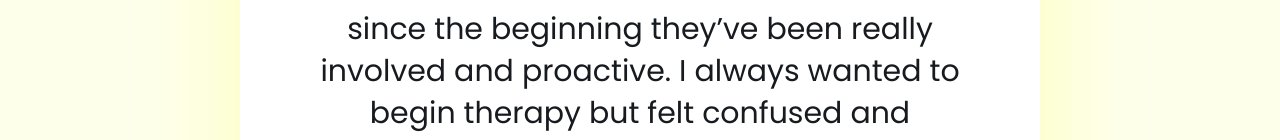
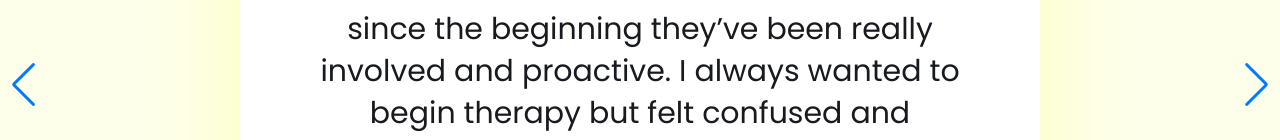
Before and after one commit to ShriramMehta/horizon-landing-page, a React (Create React App) app: page /about in a window 1280 px wide. Shown: the part 1152-1292 px from the top of the page. Built offline with nearby package versions, Linux system fonts and the light colour scheme.

Commit message:
all done

```diff
--- a/src/components/About/Testimonials.js
+++ b/src/components/About/Testimonials.js
@@ -1,12 +1,55 @@
 import { Swiper, SwiperSlide } from "swiper/react";
-import { Pagination } from "swiper/modules";
+import { Pagination, Navigation } from "swiper/modules";
 import "swiper/css";
 import "swiper/css/navigation";
 import "swiper/css/pagination";
 import "swiper/css/scrollbar";
 import { testimonials } from "./data";
+import SwiperCore from "swiper/core";
+import { useState } from "react";
+
+SwiperCore.use([Pagination, Navigation]);
 
 const Testimonial = () => {
+  const [swiper, setSwiper] = useState(null);
+
+  const goNext = () => {
+    if (swiper) {
+      const isLastSlide = swiper.isEnd;
+      swiper.slideNext();
+
+      // If it's the last slide, manually set active slide to the first one
+      if (isLastSlide) {
+        swiper.slideTo(0);
+      }
+    }
+  };
+
+  const goPrev = () => {
+    if (swiper) {
+      const isFirstSlide = swiper.isBeginning;
+      swiper.slidePrev();
+
+      // If it's the first slide, manually set active slide to the last one
+      if (isFirstSlide) {
+        const lastSlideIndex = swiper.slides.length - 1;
+        swiper.slideTo(lastSlideIndex);
+      }
+    }
+  };
+
+  const handleCardClick = () => {
+    if (swiper) {
+      const isLastSlide = swiper.isEnd;
+      goNext();
+
+      // If it's the last slide, manually set active slide to the first one
+      if (isLastSlide) {
+        swiper.slideTo(0);
+      }
+    }
+  };
+
   return (
     <section className="mx-auto py-20 bg-[#feffea]" data-scroll-section>
       <h1 className="text-[36px] leading-[50px] font-bold font-heading text-headingColor text-center">
@@ -17,13 +60,21 @@ const Testimonial = () => {
         grabCursor={true}
         centeredSlides={true}
         pagination={{ clickable: true }}
-        modules={[Pagination]}
+        navigation={{
+          nextEl: ".swiper-button-next",
+          prevEl: ".swiper-button-prev",
+        }}
+        onSwiper={(swiper) => setSwiper(swiper)}
         slidesPerView={1}
         spaceBetween={10}
+        loop={true}
       >
         {testimonials.map((testimonial, index) => (
           <SwiperSlide key={index}>
-            <div className="px-4 mx-auto flex justify-center items-center">
+            <div
+              className="px-4 mx-auto flex justify-center items-center"
+              onClick={handleCardClick}
+            >
               <div className="flex flex-col justify-center items-center mx-auto my-10">
                 <div className="shadow-yellowShadow rounded-[50px] relative w-[350px] h-[350px] md:w-[800px] md:h-[450px] flex justify-center items-center bg-white z-1">
                   <div className="absolute top-[44px] md:top-[22px] w-[300px] h-[700px] md:w-[700px] md:h-[400px] text-center text-[15px] md:text-[30px] leading-[24px] md:leading-[42px] text-textColor md:px-3">
@@ -34,6 +85,8 @@ const Testimonial = () => {
             </div>
           </SwiperSlide>
         ))}
+        <button className="swiper-button-next" onClick={goNext}></button>
+        <button className="swiper-button-prev" onClick={goPrev}></button>
       </Swiper>
     </section>
   );
```
